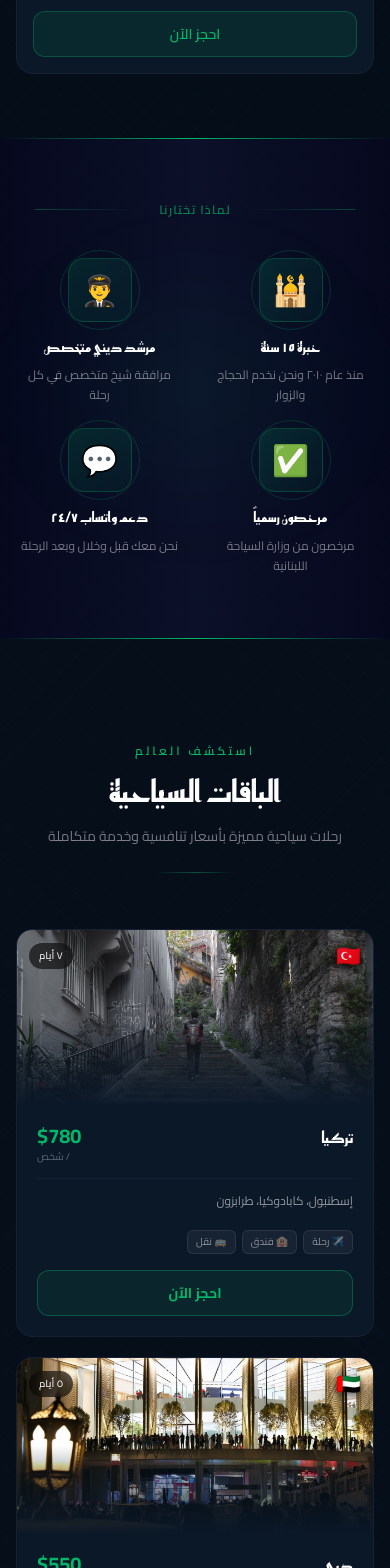
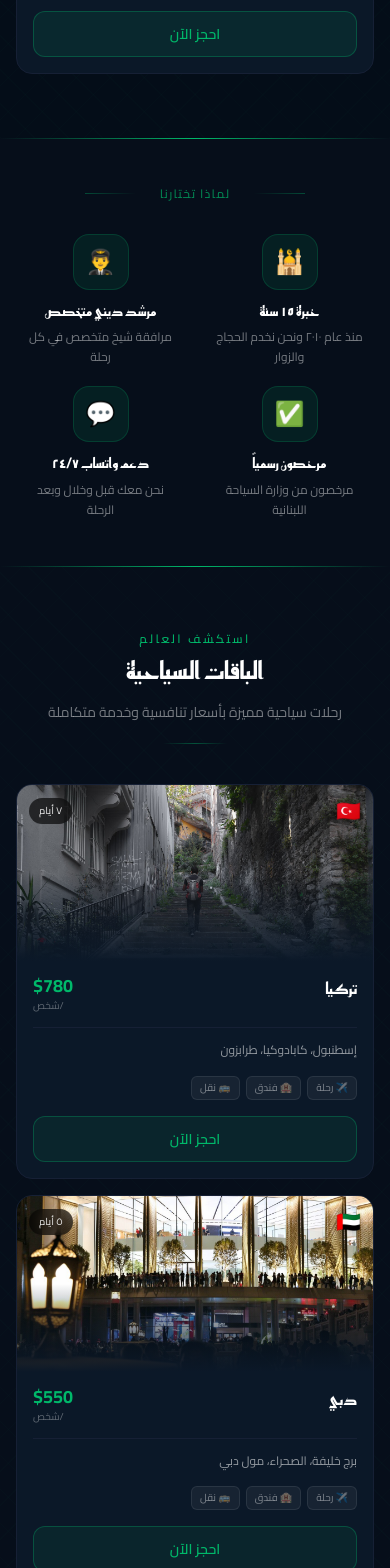
Before and after one commit to bakernaim/hamlet_khalil, a Next.js app: page / in a window 390 px wide. Shown: the part 2820-4388 px from the top of the page. Built offline with nearby package versions, Linux system fonts and the light colour scheme.

Commit message:
first commit

```diff
--- a/src/components/TourismPackages.tsx
+++ b/src/components/TourismPackages.tsx
@@ -11,13 +11,6 @@ const TOURISM_IMAGES: Record<string, string> = {
   egypt:   "/shrines/egypt-pyramids.jpg",
 };
 
-const TOURISM_ALT: Record<string, { ar: string; en: string }> = {
-  turkey:  { ar: "إسطنبول، تركيا",   en: "Istanbul, Turkey" },
-  dubai:   { ar: "دبي، الإمارات",     en: "Dubai, UAE" },
-  georgia: { ar: "تبليسي، جورجيا",    en: "Tbilisi, Georgia" },
-  egypt:   { ar: "الأهرامات، مصر",    en: "Pyramids, Egypt" },
-};
-
 export default function TourismPackages() {
   const { isRTL } = useLang();
 
@@ -28,33 +21,31 @@ export default function TourismPackages() {
     );
 
   return (
-    <section id="tourism" dir={isRTL ? "rtl" : "ltr"} className="relative py-24 px-4">
-      <div className="absolute inset-0 bg-[#060e1a]" />
-      <div className="absolute inset-0 pattern-overlay" />
+    <section id="tourism" dir={isRTL ? "rtl" : "ltr"} className="relative py-16 sm:py-24 px-4">
+      <div className="absolute inset-0 bg-[#060e1a] pattern-overlay" />
 
       <div className="relative z-10 max-w-7xl mx-auto">
 
-        {/* ── Heading ── */}
-        <div className="text-center mb-14">
-          <span className="inline-block text-[#00b86a] text-xs font-semibold tracking-[0.25em] uppercase mb-3">
+        {/* Heading */}
+        <div className="text-center mb-10 sm:mb-14">
+          <span className="text-[#00b86a] text-xs font-medium tracking-[0.2em] uppercase mb-2 block">
             {isRTL ? "استكشف العالم" : "Explore the World"}
           </span>
-          <h2 className="text-3xl sm:text-4xl font-bold text-white mb-3">
+          <h2 className="text-2xl sm:text-4xl font-bold text-white mb-3">
             {isRTL ? "الباقات السياحية" : "Tourism Packages"}
           </h2>
-          <p className="text-white/45 max-w-lg mx-auto text-sm leading-relaxed">
+          <p className="text-white/45 max-w-md mx-auto text-sm leading-relaxed">
             {isRTL
               ? "رحلات سياحية مميزة بأسعار تنافسية وخدمة متكاملة"
               : "Premium destinations at competitive prices with full services"}
           </p>
-          <div className="section-divider w-20 mx-auto mt-6" />
+          <div className="section-divider w-16 mx-auto mt-5" />
         </div>
 
-        {/* ── Cards ── */}
-        <div className="grid grid-cols-1 sm:grid-cols-2 lg:grid-cols-4 gap-5">
+        {/* Grid */}
+        <div className="grid grid-cols-1 sm:grid-cols-2 lg:grid-cols-4 gap-4 sm:gap-5">
           {tourismPackages.map((pkg) => {
-            const name   = isRTL ? pkg.name.ar : pkg.name.en;
-            const alt    = isRTL ? TOURISM_ALT[pkg.id].ar : TOURISM_ALT[pkg.id].en;
+            const name = isRTL ? pkg.name.ar : pkg.name.en;
 
             return (
               <article
@@ -62,43 +53,39 @@ export default function TourismPackages() {
                 className="package-card flex flex-col rounded-2xl overflow-hidden border border-[#162035] bg-[#0b1828]"
               >
                 {/* Photo */}
-                <div className="relative h-44 shrink-0 overflow-hidden">
+                <div className="relative h-44 sm:h-48 shrink-0 overflow-hidden">
                   <Image
                     src={TOURISM_IMAGES[pkg.id]}
-                    alt={alt}
+                    alt={name}
                     fill
-                    className="object-cover transition-transform duration-500 group-hover:scale-105"
+                    className="object-cover transition-transform duration-500"
                     sizes="(max-width:640px) 100vw,(max-width:1024px) 50vw,25vw"
                   />
                   <div className="absolute inset-0 bg-gradient-to-t from-[#0b1828] via-transparent to-transparent" />
 
-                  {/* Flag + duration */}
                   <div className="absolute top-3 inset-x-3 flex items-center justify-between">
-                    <span className="text-xl" style={{ filter:'drop-shadow(0 2px 4px rgba(0,0,0,.7))' }}>
-                      {pkg.flag}
-                    </span>
-                    <span className="bg-black/60 backdrop-blur-sm text-white/90 text-[10px] font-semibold px-2.5 py-1 rounded-full">
+                    <span className="text-xl drop-shadow">{pkg.flag}</span>
+                    <span className="bg-black/65 backdrop-blur-sm text-white/85 text-[10px] font-medium px-2.5 py-1 rounded-full">
                       {isRTL ? pkg.duration.ar : pkg.duration.en}
                     </span>
                   </div>
                 </div>
 
                 {/* Body */}
-                <div className="flex flex-col flex-1 p-5">
+                <div className="flex flex-col flex-1 p-4 sm:p-5">
 
                   {/* Title + price */}
                   <div className="flex items-start justify-between gap-2 mb-3">
-                    <h3 className="text-white font-bold text-base flex-1">{name}</h3>
+                    <h3 className="text-white font-bold text-base leading-snug flex-1">{name}</h3>
                     <div className="text-end shrink-0">
-                      <div className="text-[#00b86a] text-xl font-bold leading-none">${pkg.price}</div>
-                      <div className="text-white/35 text-[10px] mt-0.5">{isRTL ? "/ شخص" : "/ person"}</div>
+                      <div className="text-[#00b86a] text-lg font-bold leading-none">${pkg.price}</div>
+                      <div className="text-white/35 text-[10px] mt-0.5">{isRTL ? "/شخص" : "/person"}</div>
                     </div>
                   </div>
 
                   <div className="h-px bg-[#162035] mb-3" />
 
-                  {/* Description */}
-                  <p className="text-white/55 text-xs leading-relaxed mb-5 flex-1">
+                  <p className="text-white/55 text-xs leading-relaxed mb-4 flex-1">
                     {isRTL ? pkg.desc.ar : pkg.desc.en}
                   </p>
 
@@ -108,7 +95,7 @@ export default function TourismPackages() {
                       ? ["✈️ رحلة", "🏨 فندق", "🚌 نقل"]
                       : ["✈️ Flights", "🏨 Hotel", "🚌 Transfer"]
                     ).map((s) => (
-                      <span key={s} className="text-[10px] text-white/50 bg-white/5 border border-white/8 px-2 py-0.5 rounded-md">
+                      <span key={s} className="text-[10px] text-white/45 bg-white/5 border border-white/8 px-2 py-0.5 rounded-md">
                         {s}
                       </span>
                     ))}
@@ -119,7 +106,7 @@ export default function TourismPackages() {
                     href={`${WHATSAPP_URL}?text=${bookMsg(name)}`}
                     target="_blank"
                     rel="noopener noreferrer"
-                    className="block w-full text-center text-sm font-bold py-3 rounded-xl border border-[#00b86a]/35 text-[#00b86a] bg-[#00b86a]/8 hover:bg-[#00b86a] hover:text-[#040d18] hover:border-[#00b86a] transition-all duration-200"
+                    className="block w-full text-center text-sm font-semibold py-3 rounded-xl border border-[#00b86a]/30 text-[#00b86a] bg-[#00b86a]/8 hover:bg-[#00b86a] hover:text-[#040d18] hover:border-[#00b86a] transition-colors duration-200 min-h-[44px] flex items-center justify-center"
                   >
                     {isRTL ? "احجز الآن" : "Book Now"}
                   </a>
--- a/src/components/TrustBar.tsx
+++ b/src/components/TrustBar.tsx
@@ -7,53 +7,30 @@ export default function TrustBar() {
   const { isRTL } = useLang();
 
   return (
-    <section
-      id="about"
-      dir={isRTL ? "rtl" : "ltr"}
-      className="relative py-16 px-4 overflow-hidden"
-    >
-      {/* Deep background with subtle crimson */}
-      <div className="absolute inset-0 bg-gradient-to-r from-[#06091e] via-[#0c1028] to-[#06091e]" />
-      <div className="absolute inset-0 pattern-overlay opacity-60" />
-
-      {/* Centre glow */}
-      <div className="absolute inset-0 flex justify-center items-center pointer-events-none">
-        <div className="w-[60%] h-40 rounded-full bg-[#00b86a]/5 blur-[60px]" />
-      </div>
-
-      {/* Gold top/bottom dividers */}
+    <section id="about" dir={isRTL ? "rtl" : "ltr"} className="relative py-12 sm:py-16 px-4">
+      <div className="absolute inset-0 bg-[#060e1a]" />
       <div className="absolute top-0 left-0 right-0 gold-divider" />
       <div className="absolute bottom-0 left-0 right-0 gold-divider" />
 
       <div className="relative z-10 max-w-6xl mx-auto">
-        {/* Ornamental heading */}
-        <div className="text-center mb-10">
-          <div className="ornate-divider max-w-xs mx-auto">
-            <span className="text-[#00b86a]/70 text-xs font-semibold tracking-widest uppercase whitespace-nowrap px-2">
+        <div className="text-center mb-8 sm:mb-10">
+          <div className="ornate-divider max-w-[220px] mx-auto">
+            <span className="text-[#00b86a]/70 text-xs font-medium tracking-widest uppercase whitespace-nowrap px-3">
               {isRTL ? "لماذا تختارنا" : "Why Choose Us"}
             </span>
           </div>
         </div>
 
-        <div className="grid grid-cols-2 lg:grid-cols-4 gap-6 lg:gap-8">
+        <div className="grid grid-cols-2 lg:grid-cols-4 gap-5 sm:gap-8">
           {trustItems.map((item, i) => (
             <div key={i} className="group flex flex-col items-center text-center">
-              {/* Icon container with Islamic arch shape */}
-              <div className="relative mb-4">
-                {/* Outer ring */}
-                <div className="w-20 h-20 rounded-full border border-[#00b86a]/20 absolute inset-0 -m-2 group-hover:border-[#00b86a]/50 transition-all group-hover:scale-110" />
-                {/* Main icon box */}
-                <div className="w-16 h-16 rounded-2xl bg-gradient-to-br from-[#00b86a]/15 to-[#00b86a]/5 border border-[#00b86a]/25 flex items-center justify-center text-3xl transition-all group-hover:bg-[#00b86a]/25 group-hover:shadow-lg group-hover:shadow-[#00b86a]/15">
-                  {item.icon}
-                </div>
-                {/* Corner stars */}
-                <span className="absolute -top-1 -end-1 text-[#00b86a]/50 text-xs opacity-0 group-hover:opacity-100 transition-opacity">✦</span>
+              <div className="w-14 h-14 sm:w-16 sm:h-16 rounded-2xl bg-[#00b86a]/10 border border-[#00b86a]/20 flex items-center justify-center text-2xl sm:text-3xl mb-3 transition-colors group-hover:bg-[#00b86a]/18 group-hover:border-[#00b86a]/40">
+                {item.icon}
               </div>
-
-              <h3 className="text-white font-bold text-sm lg:text-base mb-2">
+              <h3 className="text-white font-bold text-sm sm:text-base mb-1.5">
                 {isRTL ? item.title.ar : item.title.en}
               </h3>
-              <p className="text-white/45 text-xs lg:text-sm leading-relaxed max-w-[160px]">
+              <p className="text-white/45 text-xs leading-relaxed max-w-[150px]">
                 {isRTL ? item.desc.ar : item.desc.en}
               </p>
             </div>
```
